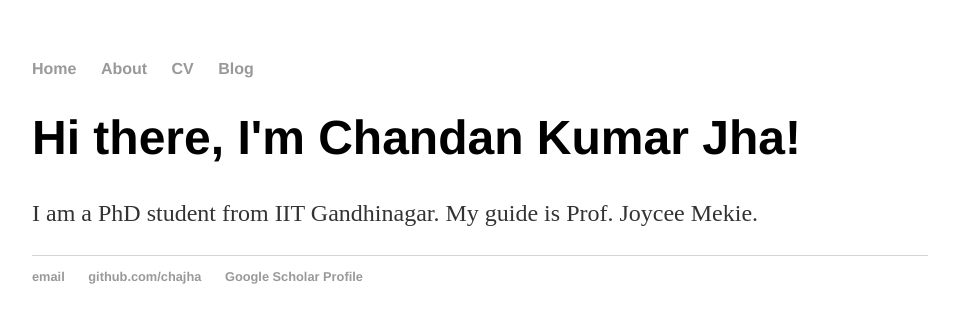
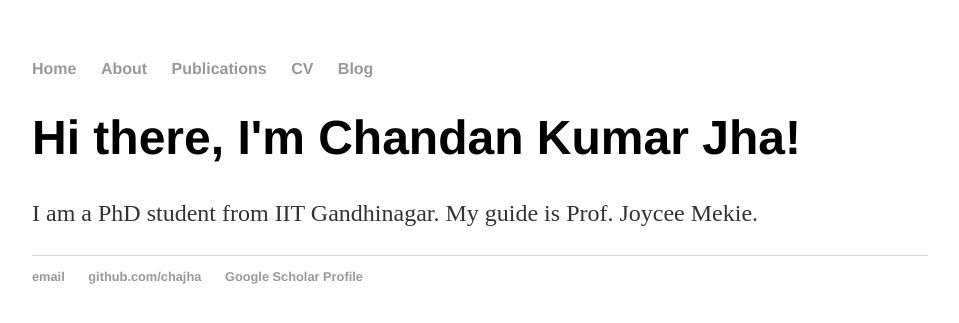
Before and after one commit to chajha/chajha.github.io, a Jekyll site: the page built from index.html, in a window 1280 px wide. Shown: the top 323 px of the page, without its empty margins (160-1119 px from the left). Built offline with Jekyll 4.4.1, drawn with Linux system fonts in a browser that asks for light colours.

Commit message:
Update default.html

```diff
--- a/_layouts/default.html
+++ b/_layouts/default.html
@@ -10,6 +10,7 @@
 	    		<ul>
 	        		<li><a href="/">Home</a></li>
 		        	<li><a href="/about">About</a></li>
+				<li><a href="/pages/publications.html">Publications</a></li>
 	        		<li><a href="/cv.pdf">CV</a></li>
 	        		<li><a href="/blog">Blog</a></li>
 	    		</ul>
```
